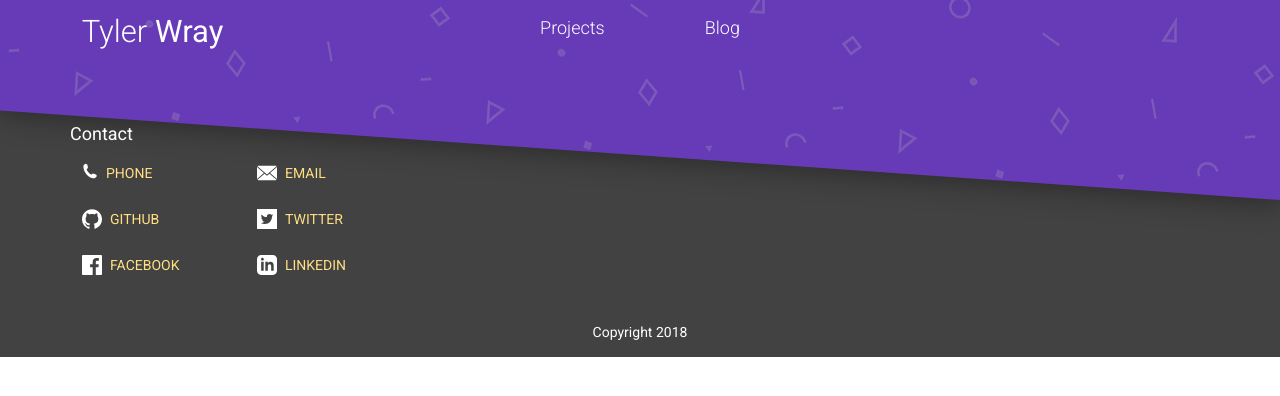
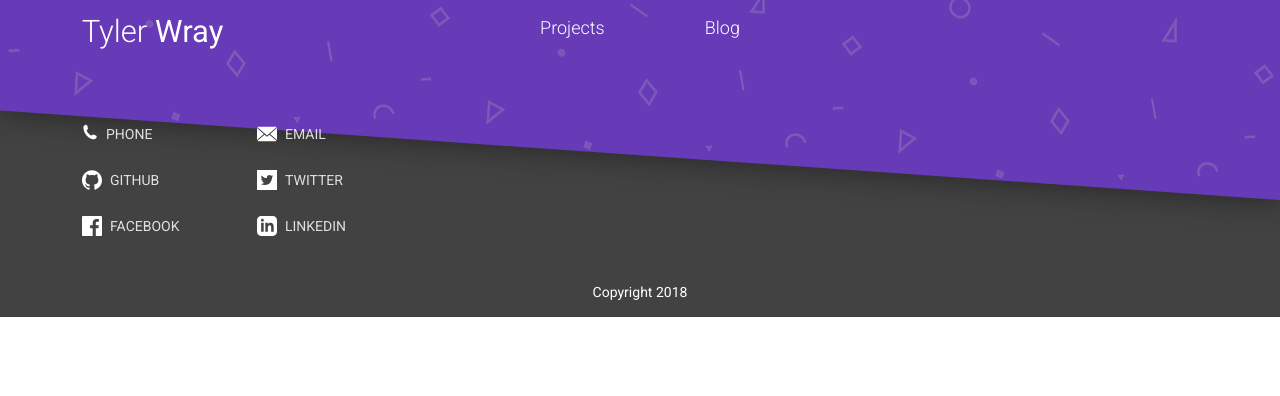
Before and after one commit to tylerwray/tylerwray.me, a React app: page /contact in a window 1280 px wide. Shown: the top 396 px of the page. Built offline with nearby package versions, Linux system fonts and the light colour scheme; what flux would draw is missing.

Commit message:
Changing color of footer buttons

```diff
--- a/src/components/App.js
+++ b/src/components/App.js
@@ -12,7 +12,7 @@ import Footer from './Footer';
 const muiTheme = getMuiTheme({
   flatButton: {
     primaryTextColor: 'var(--link-color)',
-    secondaryTextColor: '#FFE082'
+    secondaryTextColor: '#E0E0E0'
   }
 });
 
--- a/src/components/Footer.js
+++ b/src/components/Footer.js
@@ -35,7 +35,6 @@ const Footer = () => (
     <Grid>
       <Row style={{ maxWidth: '700px' }}>
         <Col xs={12} sm={6}>
-          <h4>Contact</h4>
           <Row>
             <Col xs={12} md={6}>
               <FlatButton
```
Also changed, not shown: package.json (+3 -7 lines), 1 other file (tests, documents, lock files or other folders).
